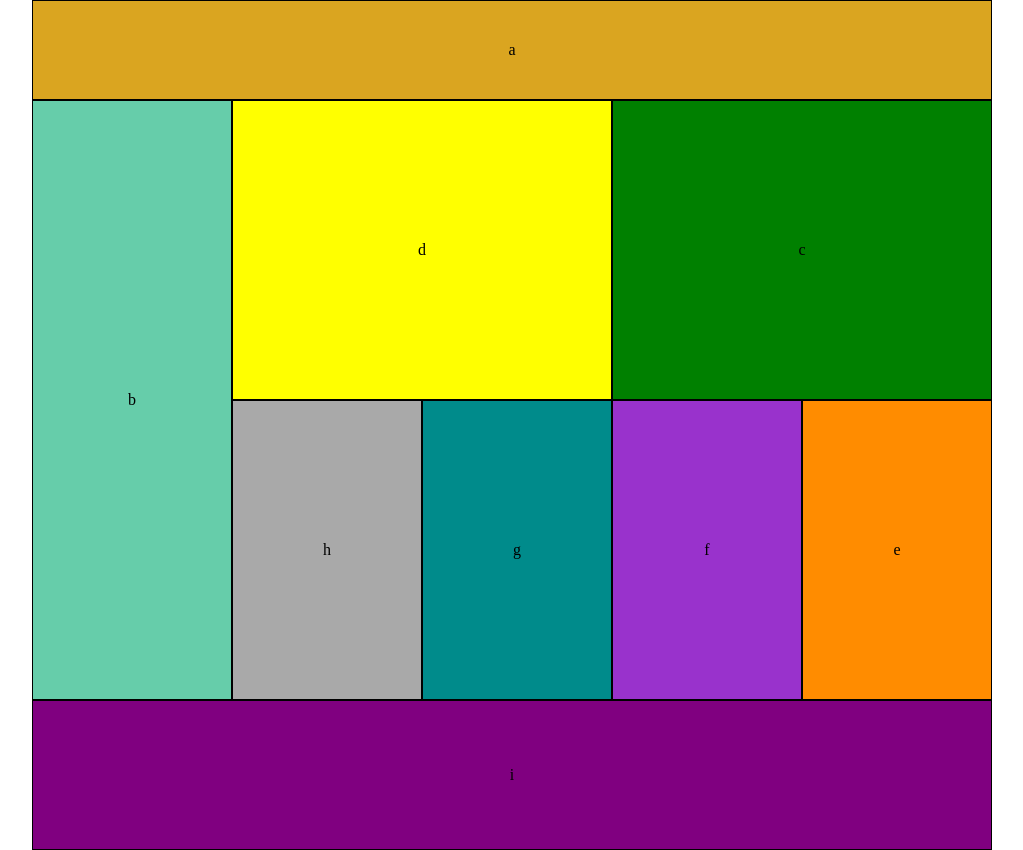
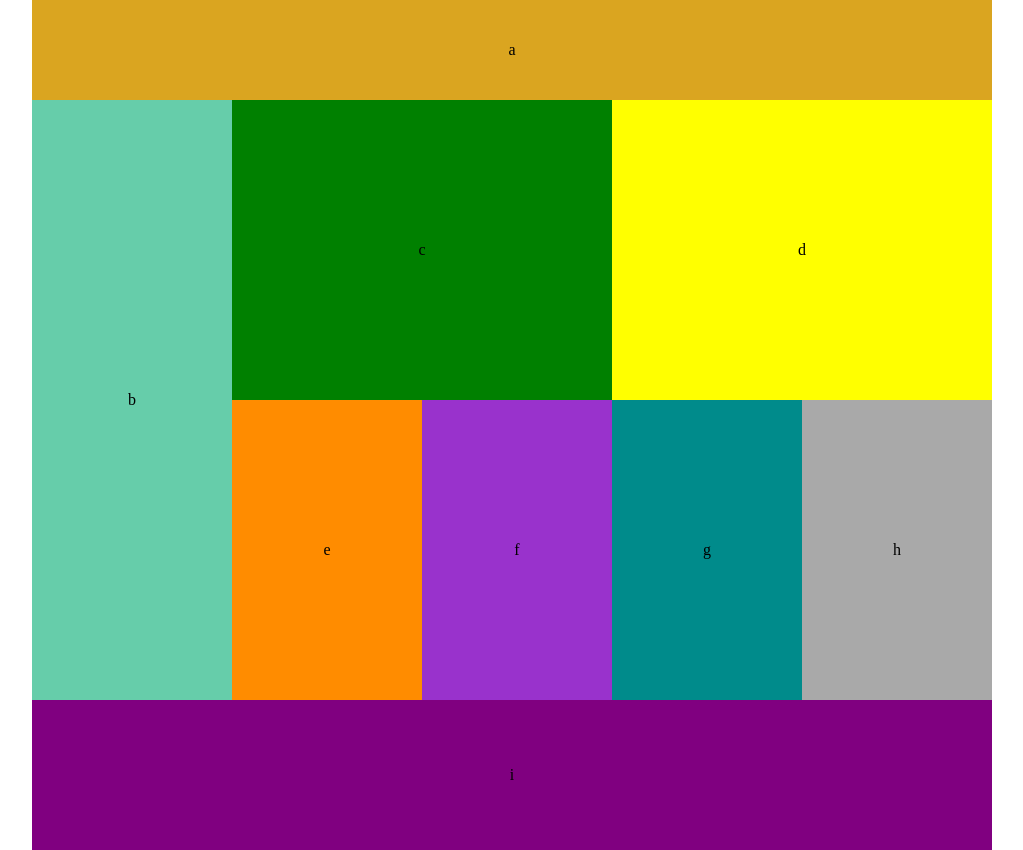
Before and after one commit to sapanapoudel/lab-01, a plain HTML site: page index.html in a window 1280 px wide. Shown: the whole page, without its empty margins (128-1151 px from the left). Drawn offline with Linux system fonts and the light colour scheme.

Commit message:
flexbox is used

```diff
--- a/css/base.css
+++ b/css/base.css
@@ -2,7 +2,3 @@
   text-align: center;
   box-sizing: border-box;
 }
-
-div{
-  border: 1px solid black;
-}
--- a/css/layout.css
+++ b/css/layout.css
@@ -2,6 +2,7 @@
 @media screen and (min-width:1px )and (max-width:480px)  {
   body {
     width: 480px;
+    height: 100vh;
     margin: auto;
   }
   #a {
@@ -10,16 +11,21 @@
   }
   #b {
     width: 480px;
-    height: 150px
+    height: 150px;
   }
   #c, #d {
     width: 480px;
     height: 125px;
   }
+ article {
+    display: flex;
+    flex-direction: row;
+    flex-wrap: wrap;
+    justify-content: center;
+  }
   #e, #f, #g, #h {
     width: 240px;
     height: 250px;
-    float: right;
    }
   #i {
     width: 480px;
@@ -59,6 +65,7 @@
 @media screen and (min-width:481px) and (max-width:959px) {
   body {
     width: 600px;
+    height: 100vh;
     margin: auto;
   }
 
@@ -73,12 +80,16 @@
   #c, #d {
     width: 600px;
     height: 125px;
-    float: right;
+  }
+  article {
+    display: flex;
+    flex-direction: row;
+    flex-wrap: wrap;
+    justify-content: center;
   }
   #e, #f, #g, #h {
     width: 300px;
     height: 250px;
-    float: right;
    }
   #i {
     width:600px;
@@ -117,6 +128,9 @@
 /*Desktop view*/
 @media screen and (min-width:960px) {
   body {
+    display: flex;
+    flex-direction: column;
+    justify-content: center;
     width: 960px;
     margin: auto;
   }
@@ -127,25 +141,37 @@
    #b {
      width: 200px;
      height: 600px;
-     float: left;
    }
    #c , #d {
      width: 380px;
      height: 300px;
-     float: right;
    }
 
    #e, #f, #g, #h {
     width: 190px;
     height: 300px;
-    float: right;
    }
 
    #i {
      width:960px;
      height: 150px;
-     float: right;
    }
+   main {
+     display: flex;
+     flex-direction: row;
+   }
+   section {
+    display: flex;
+    flex-direction: row;
+    flex-wrap: wrap;
+   }
+   article {
+    display: flex;
+    flex-direction: row;
+    flex-wrap: wrap;
+   }
+
+   /* Background color */
    #a {
     background-color: goldenrod;
   }
--- a/css/modules.css
+++ b/css/modules.css
@@ -1,4 +1,4 @@
-div {
+.text-center {
   display: flex;
   justify-content: center;
   flex-direction: column;
--- a/index.html
+++ b/index.html
@@ -13,45 +13,55 @@
 </head>
 
 <body>
+  <header>
+    <div id="a" class="text-center">
+      <p>a</p>
+    </div>
+  </header>
 
   <main>
-  <div id="a">
-    <p>a</p>
-  </div>
-
-  <div id="b">
+    <aside>
+      <div id="b" class="text-center">
         <p>b</p>
       </div>
+    </aside>
+    <div id="center">
+      <section>
 
-  <div id="c">
+        <div id="c" class="text-center">
           <p>c</p>
         </div>
 
-  <div id="d">
+        <div id="d" class="text-center">
           <p>d</p>
         </div>
-
-  <div id="e">
+      </section>
+      <article>
+        <div id="e" class="text-center">
           <p>e</p>
         </div>
 
-  <div id="f">
+        <div id="f" class="text-center">
           <p>f</p>
         </div>
 
-  <div id="g">
+        <div id="g" class="text-center">
           <p>g</p>
         </div>
 
-  <div id="h">
+        <div id="h" class="text-center">
           <p>h</p>
         </div>
+      </article>
+    </div>
 
-  <div id="i">
+  </main>
+
+  <footer>
+    <div id="i" class="text-center">
       <p>i</p>
     </div>
-  </main>
-
+  </footer>
 </body>
 
 </html>
```
Lines whose indentation alone changed are shown as unchanged.
